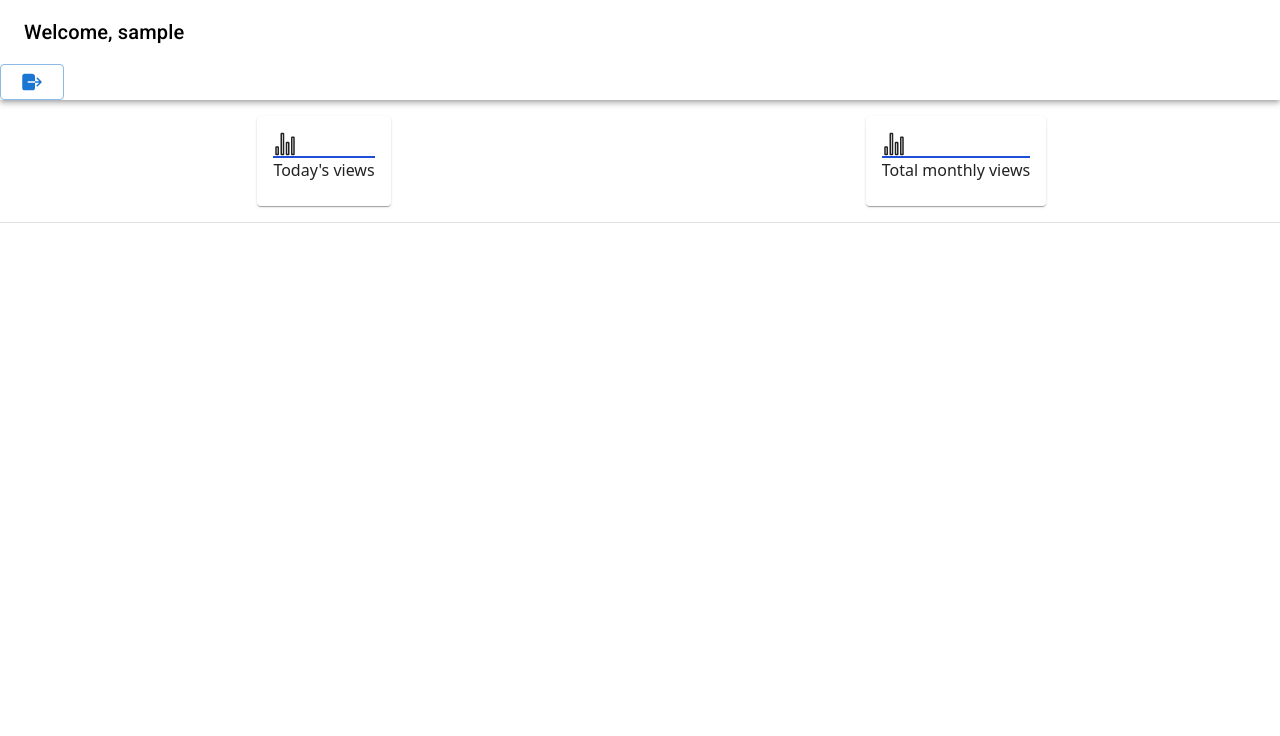
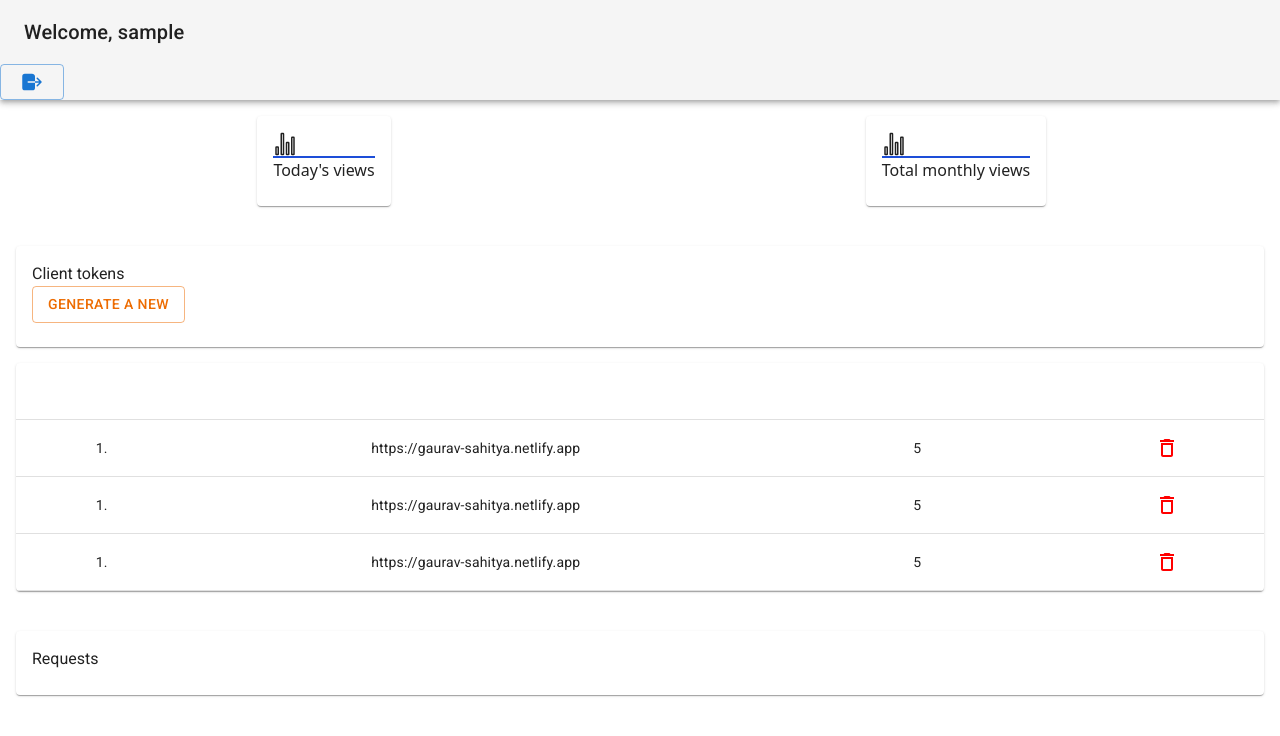
Before and after one commit to sahityagaurav4210/portfolio-admin, a React (Vite) app: page /home in a window 1280 px wide. Shown: the top 736 px of the page. Built offline with nearby package versions, Linux system fonts and the light colour scheme; no server answers; sample sign-in values are in the browser's storage.

Commit message:
fix: minor changes

```diff
--- a/src/components/Navbar.tsx
+++ b/src/components/Navbar.tsx
@@ -1,4 +1,10 @@
-import { AppBar, Button, CircularProgress, Toolbar, Typography } from "@mui/material";
+import {
+  AppBar,
+  Button,
+  CircularProgress,
+  Toolbar,
+  Typography,
+} from "@mui/material";
 import { ReactNode, useState } from "react";
 import { INavbarProp } from "../interfaces/component_props.interface";
 import { IoLogOut } from "react-icons/io5";
@@ -11,14 +17,21 @@ function Navbar({ username }: INavbarProp): ReactNode {
   const [logoutStatus, setLogoutStatus] = useState<boolean>(false);
   const navigate = useNavigate();
 
-  async function handleLogout(event: React.MouseEvent<HTMLButtonElement, MouseEvent>): Promise<void> {
+  async function handleLogout(
+    event: React.MouseEvent<HTMLButtonElement, MouseEvent>
+  ): Promise<void> {
     event.preventDefault();
-    const authorization = `Bearer ${localStorage.getItem("authorization") as string}`;
+    const authorization = `Bearer ${
+      localStorage.getItem("authorization") as string
+    }`;
     const token = localStorage.getItem("token") as string;
 
     setLogoutStatus(true);
     const controller = new ApiController();
-    const reply = await controller.logout("authentication/logout", { authorization, token });
+    const reply = await controller.logout("authentication/logout", {
+      authorization,
+      token,
+    });
 
     setLogoutStatus(false);
 
@@ -26,9 +39,8 @@ function Navbar({ username }: INavbarProp): ReactNode {
       localStorage.clear();
       toast.success(reply.message, getGlobalToastConfig());
       navigate("/");
-    }
-    else {
-      toast.error(reply.message, getGlobalToastConfig())
+    } else {
+      toast.error(reply.message, getGlobalToastConfig());
     }
   }
 
@@ -42,16 +54,23 @@ function Navbar({ username }: INavbarProp): ReactNode {
           pointerEvents: "none",
         }}
         position="sticky"
-        color="transparent"
+        color="default"
       >
         <div className="flex items-center justify-between px-1">
           <Toolbar>
             <Typography variant="h6">Welcome, {username}</Typography>
           </Toolbar>
 
-          <Button variant="outlined" disabled={logoutStatus} startIcon={logoutStatus && <CircularProgress size={16} />} onClick={handleLogout} className="flex items-center"><IoLogOut size={24} /></Button>
+          <Button
+            variant="outlined"
+            disabled={logoutStatus}
+            startIcon={logoutStatus && <CircularProgress size={16} />}
+            onClick={handleLogout}
+            className="flex items-center"
+          >
+            <IoLogOut size={24} />
+          </Button>
         </div>
-
       </AppBar>
     </>
   );
--- a/src/pages/Home.tsx
+++ b/src/pages/Home.tsx
@@ -1,19 +1,36 @@
 import {
   Box,
+  Button,
   Card,
   CardContent,
+  Dialog,
+  DialogActions,
+  DialogContent,
+  DialogTitle,
   Divider,
   Grid2,
+  Paper,
+  Table,
+  TableBody,
+  TableCell,
+  TableContainer,
+  TableHead,
+  TableRow,
 } from "@mui/material";
 import { ReactNode, useEffect, useState } from "react";
 import Navbar from "../components/Navbar";
 import { useNavigate } from "react-router-dom";
 import { IoStatsChartOutline } from "react-icons/io5";
 import { ApiController } from "../api";
+import { MdOutlineDelete } from "react-icons/md";
+import { FaRegClipboard } from "react-icons/fa";
+import { TbHandFingerRight } from "react-icons/tb";
 
 function Home(): ReactNode {
   const [dailyViewCount, setDailyViewCount] = useState<number>(0);
   const [monthlyViewCount, setMonthlyViewCount] = useState<number>(0);
+  const [tokenDialogOpenFlag, setTokenDialogOpenFlag] =
+    useState<boolean>(false);
 
   const username = localStorage.getItem("username");
   const loginStatus = Boolean(localStorage.getItem("login_status"));
@@ -30,7 +47,10 @@ function Home(): ReactNode {
     async function getTodayViews() {
       const controller = new ApiController();
       const authorization = localStorage.getItem("authorization") as string;
-      const views = await controller.GET("today-website-views", `Bearer ${authorization}`);
+      const views = await controller.GET(
+        "today-website-views",
+        `Bearer ${authorization}`
+      );
 
       setDailyViewCount(views?.data?.view_count);
     }
@@ -38,7 +58,10 @@ function Home(): ReactNode {
     async function getMonthlyViews() {
       const controller = new ApiController();
       const authorization = localStorage.getItem("authorization") as string;
-      const views = await controller.GET("total-website-views", `Bearer ${authorization}`);
+      const views = await controller.GET(
+        "total-website-views",
+        `Bearer ${authorization}`
+      );
 
       setMonthlyViewCount(views?.data?.view_count);
     }
@@ -53,15 +76,19 @@ function Home(): ReactNode {
 
   return (
     <>
+      <div className="bg-neutral-200 min-h-screen">
         <Navbar username={username || "User"} />
 
         <Grid2 container spacing={2} px={2} my={2}>
           <Grid2 justifyItems="center" size={3} mx="auto">
             <div className="border-amber-600 border-2 ring-2 ring-offset-2 ring-amber-400 w-full rounded-sm shadow-xl shadow-neutral-800">
-            <Card sx={{ width: "100%", }}>
+              <Card sx={{ width: "100%" }}>
                 <CardContent>
                   <Box display="flex" alignItems="center" gap={1}>
-                  <IoStatsChartOutline size={24} className="text-amber-800" /> <h1 className="text-2xl font-bold text-blue-700">{dailyViewCount}</h1>
+                    <IoStatsChartOutline size={24} className="text-amber-800" />{" "}
+                    <h1 className="text-2xl font-bold text-blue-700">
+                      {dailyViewCount}
+                    </h1>
                   </Box>
                   <Divider sx={{ borderBottom: "2px solid #1d4ed8 " }} />
                   <Box>
@@ -74,14 +101,19 @@ function Home(): ReactNode {
 
           <Grid2 justifyItems="center" size={3} mx="auto">
             <div className="border-amber-600 border-2 ring-2 ring-offset-2 ring-amber-400 w-full rounded-sm shadow-xl shadow-neutral-800">
-            <Card sx={{ width: "100%", }}>
+              <Card sx={{ width: "100%" }}>
                 <CardContent>
                   <Box display="flex" alignItems="center" gap={1}>
-                  <IoStatsChartOutline size={24} className="text-amber-800" /> <h1 className="text-2xl font-bold text-blue-700">{monthlyViewCount}</h1>
+                    <IoStatsChartOutline size={24} className="text-amber-800" />{" "}
+                    <h1 className="text-2xl font-bold text-blue-700">
+                      {monthlyViewCount}
+                    </h1>
                   </Box>
                   <Divider sx={{ borderBottom: "2px solid #1d4ed8 " }} />
                   <Box>
-                  <p className="font-bold text-blue-400">Total monthly views</p>
+                    <p className="font-bold text-blue-400">
+                      Total monthly views
+                    </p>
                   </Box>
                 </CardContent>
               </Card>
@@ -89,7 +121,180 @@ function Home(): ReactNode {
           </Grid2>
         </Grid2>
 
-      <Divider />
+        <Grid2 container spacing={2} px={2} my={2} mt={5}>
+          <Grid2 size={12}>
+            <Card className="border-l-8 border-blue-500">
+              <CardContent
+                sx={{ fontFamily: "Roboto" }}
+                className="flex items-center"
+              >
+                <div className="flex items-center justify-between w-full h-full">
+                  <h1 className="text-xl text-amber-600 font-bold">
+                    Client tokens
+                  </h1>
+
+                  <Button
+                    variant="outlined"
+                    color="warning"
+                    onClick={() => setTokenDialogOpenFlag((prev) => !prev)}
+                  >
+                    Generate a new
+                  </Button>
+                </div>
+              </CardContent>
+            </Card>
+          </Grid2>
+        </Grid2>
+
+        <Grid2 container spacing={2} px={2} my={2}>
+          <TableContainer component={Paper} className="mb-2">
+            <Table sx={{ minWidth: 650 }}>
+              <TableHead>
+                <TableRow>
+                  <TableCell
+                    align="center"
+                    sx={{ color: "white" }}
+                    className="bg-blue-700"
+                  >
+                    Sr No.
+                  </TableCell>
+                  <TableCell
+                    align="center"
+                    sx={{ color: "white" }}
+                    className="bg-blue-700"
+                  >
+                    Client URL
+                  </TableCell>
+                  <TableCell
+                    align="center"
+                    sx={{ color: "white" }}
+                    className="bg-blue-700"
+                  >
+                    Token Quantity
+                  </TableCell>
+                  <TableCell
+                    align="center"
+                    sx={{ color: "white" }}
+                    className="bg-blue-700"
+                  >
+                    Actions
+                  </TableCell>
+                </TableRow>
+              </TableHead>
+
+              <TableBody>
+                <TableRow className="odd:bg-neutral-50">
+                  <TableCell align="center">1.</TableCell>
+                  <TableCell align="center">
+                    https://gaurav-sahitya.netlify.app
+                  </TableCell>
+                  <TableCell align="center">5</TableCell>
+                  <TableCell
+                    sx={{
+                      display: "flex",
+                      justifyContent: "center",
+                      alignItems: "center",
+                    }}
+                  >
+                    <MdOutlineDelete size={24} color="red" />
+                  </TableCell>
+                </TableRow>
+
+                <TableRow className="odd:bg-neutral-50">
+                  <TableCell align="center">1.</TableCell>
+                  <TableCell align="center">
+                    https://gaurav-sahitya.netlify.app
+                  </TableCell>
+                  <TableCell align="center">5</TableCell>
+                  <TableCell
+                    sx={{
+                      display: "flex",
+                      justifyContent: "center",
+                      alignItems: "center",
+                    }}
+                  >
+                    <MdOutlineDelete size={24} color="red" />
+                  </TableCell>
+                </TableRow>
+
+                <TableRow className="odd:bg-neutral-50">
+                  <TableCell align="center">1.</TableCell>
+                  <TableCell align="center">
+                    https://gaurav-sahitya.netlify.app
+                  </TableCell>
+                  <TableCell align="center">5</TableCell>
+                  <TableCell
+                    sx={{
+                      display: "flex",
+                      justifyContent: "center",
+                      alignItems: "center",
+                    }}
+                  >
+                    <MdOutlineDelete size={24} color="red" />
+                  </TableCell>
+                </TableRow>
+              </TableBody>
+            </Table>
+          </TableContainer>
+        </Grid2>
+
+        <Grid2 container spacing={2} px={2} my={2} mt={5}>
+          <Grid2 size={12}>
+            <Card className="border-l-8 border-blue-500">
+              <CardContent
+                sx={{ fontFamily: "Roboto" }}
+                className="flex items-center"
+              >
+                <h1 className="text-xl text-amber-600 font-bold">Requests</h1>
+              </CardContent>
+            </Card>
+          </Grid2>
+        </Grid2>
+
+        <Dialog
+          open={tokenDialogOpenFlag}
+          aria-labelledby="alert-dialog-title"
+          aria-describedby="alert-dialog-description"
+        >
+          <DialogTitle>Your token</DialogTitle>
+          <DialogContent>
+            <Grid2 container spacing={2}>
+              <Grid2 size={10}>
+                <input
+                  type="text"
+                  disabled
+                  value={"*****************************"}
+                  className="border p-2 font-bold text-xl rounded-lg bg-neutral-100 border-neutral-400 outline-none w-full"
+                />
+              </Grid2>
+
+              <Grid2 size={2}>
+                <Button
+                  variant="outlined"
+                  color="success"
+                  startIcon={<FaRegClipboard />}
+                >
+                  Copy
+                </Button>
+              </Grid2>
+            </Grid2>
+            <p className="text-justify text-zinc-600 text-xs mt-1 inline-flex">
+              <TbHandFingerRight className="mx-1 text-neutral-500" size={24} />
+              For security purposes, we will not provide you a further chance to
+              copy your client token, so please copy this right away and store
+              in a safe and secure place and never share this to anyone.
+            </p>
+          </DialogContent>
+          <DialogActions>
+            <Button
+              variant="outlined"
+              onClick={() => setTokenDialogOpenFlag((prev) => !prev)}
+            >
+              Close
+            </Button>
+          </DialogActions>
+        </Dialog>
+      </div>
     </>
   );
 }
```
Also changed, not shown: 2 other files (tests, documents, lock files or other folders). Lines whose indentation alone changed are shown as unchanged.
